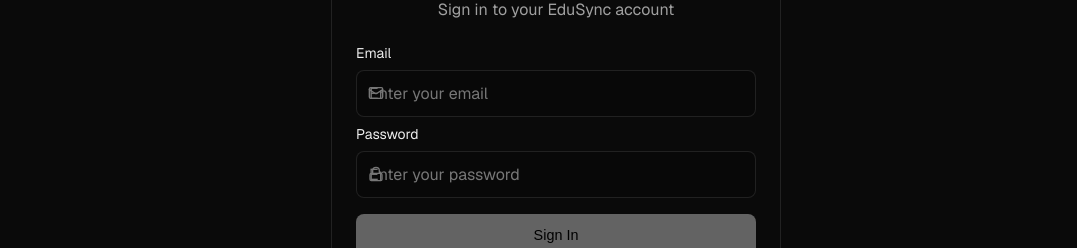
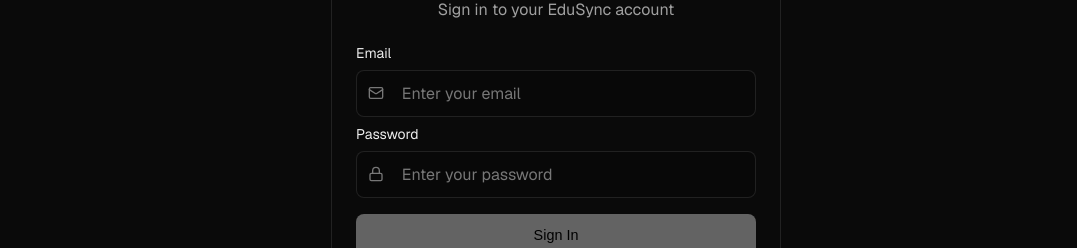
Before and after one commit to Shourya523/EduSch-Frontend, a React (Vite) app: page /signin in a window 1280 px wide. Shown: the part 318-566 px from the top of the page, without its empty margins (84-1161 px from the left). Built offline with nearby package versions, Linux system fonts and the light colour scheme.

Commit message:
sigin page bug fixed

```diff
--- a/src/Pages/auth/signIn.css
+++ b/src/Pages/auth/signIn.css
@@ -113,7 +113,6 @@
   width: 100%;
   display: flex;
   flex-direction: column;
-  /* CHANGED: Reduced gap between inputs */
   gap: 0.5rem;
 }
 
@@ -148,7 +147,7 @@
   border-color: var(--btn-light);
 }
 
-.email-wrapper {
+.email-wrapper-signin {
   position: relative;
 }
 
@@ -161,7 +160,7 @@
 }
 
 
-.password-wrapper {
+.password-wrapper-signin {
   position: relative;
 }
 
@@ -173,13 +172,13 @@
   color: #777;
 }
 
-.email-wrapper input {
-  padding-left: 2.5rem;
+.email-wrapper-signin input {
+  padding-left: 2.8rem !important;
   font-size: 0.9rem;
 }
 
-.password-wrapper input {
-  padding-left: 2.5rem;
+.password-wrapper-signin input {
+  padding-left: 2.8rem !important;
   font-size: 0.9rem;
 }
 
--- a/src/Pages/auth/signIn.jsx
+++ b/src/Pages/auth/signIn.jsx
@@ -51,7 +51,7 @@
         <form className="signin-form" onSubmit={(e) => e.preventDefault()}>
           <div className="form-group">
             <label htmlFor="email">Email</label>
-            <div className="email-wrapper">
+            <div className="email-wrapper-signin">
               <Mail size={16} className="email-icon" />
               <input type="email" id="email" placeholder="Enter your email" />
             </div>
@@ -59,7 +59,7 @@
 
           <div className="form-group">
             <label htmlFor="password">Password</label>
-            <div className="password-wrapper">
+            <div className="password-wrapper-signin">
               <Lock size={16} className="password-icon" />
               <input type="password" id="password" placeholder="Enter your password" />
             </div>
```
